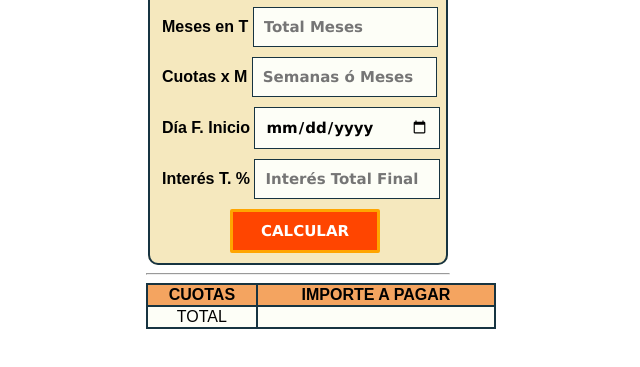
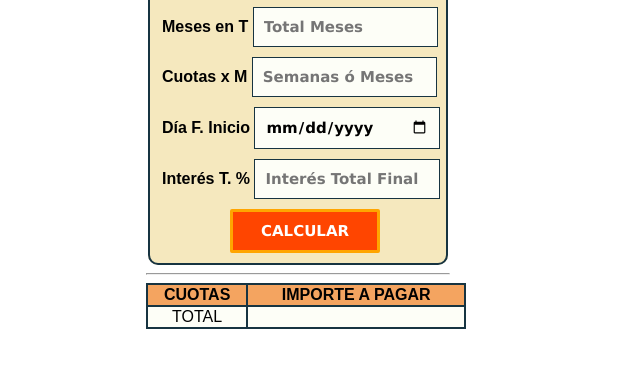
Before and after one commit to Pas-2021/pas.digital, a website: page es/simulador/prestamo.html in a window 1280 px wide. Shown: the part 105-472 px from the top of the page, without its empty margins (342-982 px from the left). Drawn offline with Linux system fonts and the light colour scheme.

Commit message:
Update prestamo.css

```diff
--- a/es/simulador/css/prestamo.css
+++ b/es/simulador/css/prestamo.css
@@ -104,7 +104,7 @@ i{
     background-color: #fdfef7;
     border: #173441 2px solid;
     margin: 0 auto;
-    width: 350PX;
+    width: 320PX;
 }
 thead{
     border: #173441 2px solid;
```
